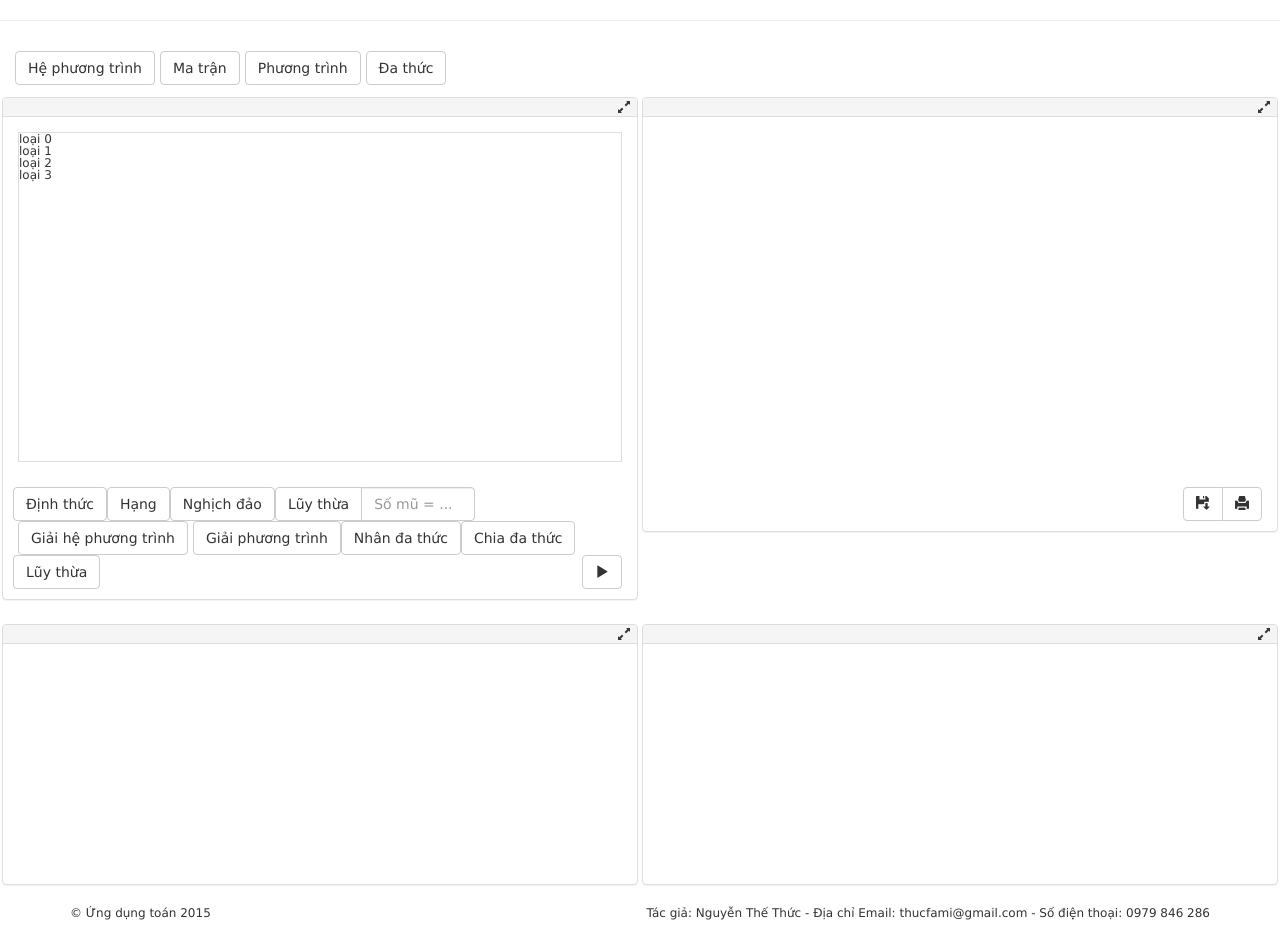
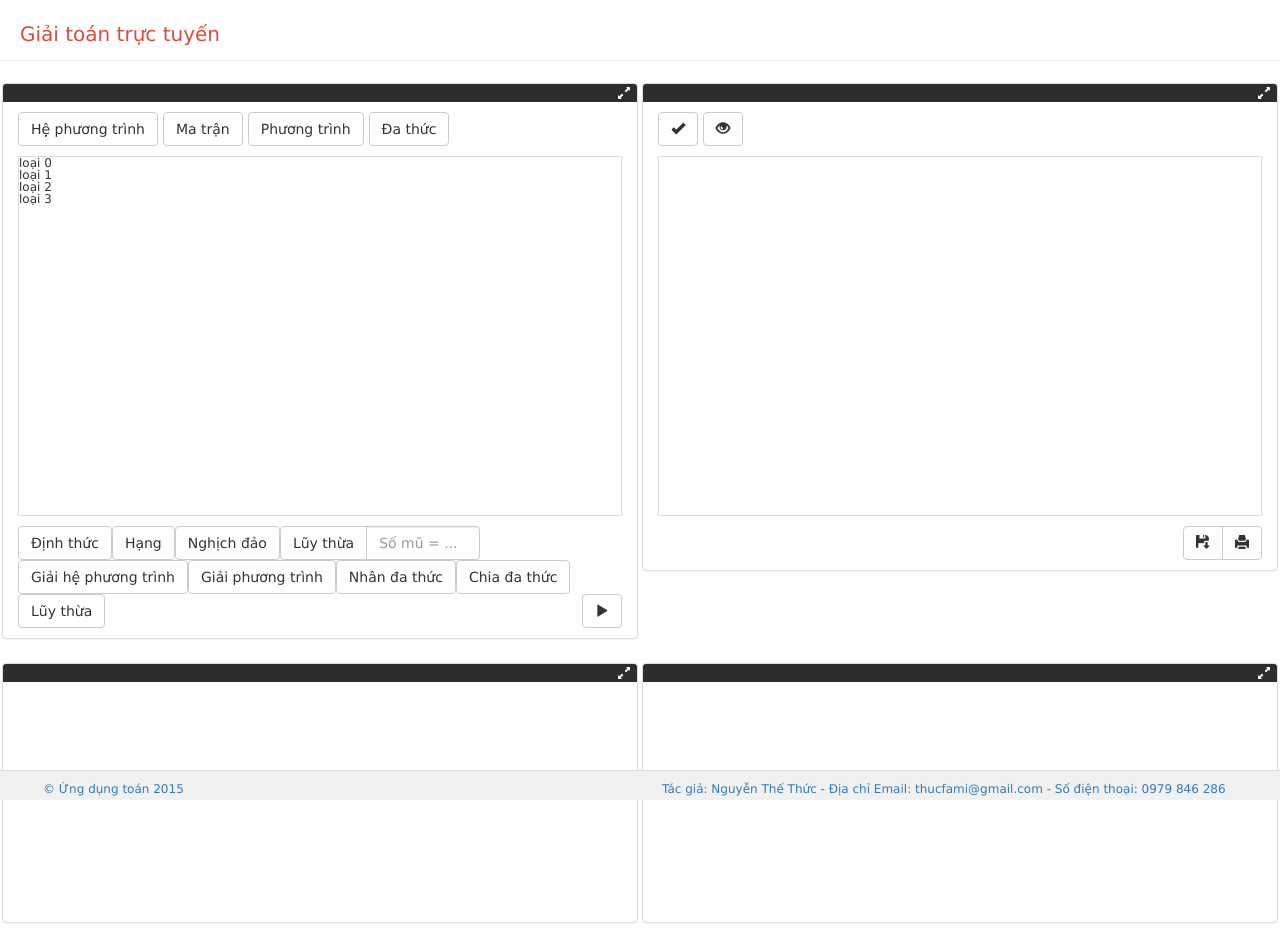
Before and after one commit to thuctoa/ungdungtoanpro, a Yii app: template views/site/design.php in a window 1280 px wide. Before the commit the page ends 920 px from the top, so only its background shows below. Run offline with PHP 8.4 and a stand-in for Yii, Linux system fonts and the light colour scheme; the template is opened without the code that fills it, so the values that code supplies are empty; some libraries are stand-ins or nearby versions.

Commit message:
Giao diện design

```diff
--- a/views/layouts/main.php
+++ b/views/layouts/main.php
@@ -29,7 +29,7 @@ AppAsset::register($this);
     <div class="wrap">
          <?php
            NavBar::begin([
-                'brandLabel' => Html::img('/img/logo-nav.png'),//Yii::t('app','Ứng dụng toán'),
+                'brandLabel' => Html::img('/img/logo-nav.png'),
                 'brandUrl' => Yii::$app->homeUrl,
                 'options' => [
                     'class' => 'breadcrumb ',
@@ -58,18 +58,19 @@ AppAsset::register($this);
             ]);
             NavBar::end();
         ?>
-<!--        <div  id="language-selector" class="pull-right" style="position: relative; top: 0px;">
-            <?php //echo \app\components\widgets\LanguageSelector::widget(); ?>
-        </div>-->
         <?= $content ?>
     </div>
 
     <footer class="footer">
+        <div  id="language-selector" class="pull-right" style="position: relative; margin-top: -10px;">
+            <?php echo \app\components\widgets\LanguageSelector::widget(); ?>
+        </div>
         <div class="container">
-            <p class="pull-left">&copy; Ứng dụng toán <?= date('Y') ?></p>
-            <p class="pull-right"><?=Yii::t('app','Tác giả')?>: Nguyễn Thế Thức -
+
+            <a href="/" class="pull-left text-primary ">&copy; Ứng dụng toán <?= date('Y') ?></a>
+            <a href="/site/contact.html" class="pull-right text-primary"><?=Yii::t('app','Tác giả')?>: Nguyễn Thế Thức -
                 <?=Yii::t('app','Địa chỉ Email')?>: thucfami@gmail.com -
-                <?=Yii::t('app','Số điện thoại')?>: 0979 846 286</p>
+                <?=Yii::t('app','Số điện thoại')?>: 0979 846 286&nbsp;&nbsp;&nbsp;</a>
         </div>
     </footer>
 
--- a/views/site/design.php
+++ b/views/site/design.php
@@ -1,5 +1,14 @@
 <div class="toan-bo-trang">
+    <p class="giaitoantructuyen"><?=Yii::t('app','Giải toán trực tuyến')?></p>
     <hr>
+    <div class="row dau-vao-dau-ra">
+        <div class="col-lg-6 dinh-khung ">
+            <div class="panel panel-default " style="//background: rgba(0,0,0, 0.2);">
+                <div class="panel-heading" id="panel-heading" >
+                    <ul class="list-inline panel-actions" >
+                        <li> <a href="#" id="dau-vao-fullscreen" role="button" ><i class="glyphicon glyphicon-resize-full"></i></a></li>
+                    </ul>
+                </div>
                 <div class="btn-toolbar" role="toolbar" aria-label="...">
 
                     <button type="button" class="btn btn-default" onclick="chonloaigiai('1')">
@@ -15,16 +24,6 @@
                         <?=Yii::t('app','Đa thức')?>
                     </button>
                 </div>
-    <div class="row dau-vao-dau-ra">
-        <div class="col-lg-6 dinh-khung ">
-            <div class="panel panel-default " title="Đề bài"  >
-
-                <div class="panel-heading" >
-                    <ul class="list-inline panel-actions" >
-                        <li> <a href="#" id="dau-vao-fullscreen" role="button" ><i class="glyphicon glyphicon-resize-full"></i></a></li>
-                    </ul>
-                </div>
-
                 <div class="panel-body" id="dau-vao" >
                     <div id="noi-dung-dau-vao">
                         <div class="chon-loai-0">
@@ -42,7 +41,7 @@
 
                     </div>
                 </div>
-                <div class="btn-toolbar" role="toolbar" aria-label="...">
+                <div class="btn-toolbar nut-ma-tran" role="toolbar" aria-label="...">
                     <div class="chon-loai-0">
                         <div class="btn-group" role="group" aria-label="...">
                             <button type="button" class="btn btn-default">
@@ -68,12 +67,12 @@
                             <input type="text" class="form-control" placeholder="<?=Yii::t('app','Số mũ')?> = ...">
                         </div><!-- /input-group -->
                     </div>
-                    <div class="btn-group  chon-loai-1" role="group" aria-label="...">
+                    <div class="btn-group  chon-loai-1 nut-ma-tran" role="group" aria-label="...">
                         <button type="button" class="btn btn-default ">
                             <?=Yii::t('app','Giải hệ phương trình')?>
                         </button>
                     </div>
-                    <div class="btn-group chon-loai-2" role="group" aria-label="...">
+                    <div class="btn-group chon-loai-2 nut-ma-tran" role="group" aria-label="...">
                         <button type="button" class="btn btn-default ">
                             <?=Yii::t('app','Giải phương trình')?>
                         </button>
@@ -104,13 +103,23 @@
             </div>
         </div>
         <div class="col-lg-6 dinh-khung ">
-            <div class="panel panel-default ">
-                <div class="panel-heading">
+            <div class="panel panel-default " style="//background: rgba(0,0,0, 0.2);">
+                <div class="panel-heading " id="panel-heading" >
                     <ul class="list-inline panel-actions">
                         <li><a href="#" id="dau-ra-fullscreen" role="button" ><i class="glyphicon glyphicon-resize-full"></i></a></li>
                     </ul>
                 </div>
+                <div class="btn-toolbar" role="toolbar" aria-label="...">
+                    <button type="button" class="btn btn-default " title="<?=Yii::t('app','Xem đáp án')?>">
+                        <span class="glyphicon glyphicon-ok" >  </span>
+                    </button>
+                    <button type="button" class="btn btn-default " title="<?=Yii::t('app','Xem lời giải')?> ">
+                        <span class="glyphicon glyphicon-eye-open" > </span>
+                    </button>
+                </div>
                 <div class="panel-body" id="dau-ra">
+                    <div id="noi-dung-dau-ra">
+                    </div>
                 </div>
                 <div class="btn-toolbar " role="toolbar" aria-label="...">
                     <div class="btn-group pull-right" role="group" aria-label="...">
@@ -133,8 +142,8 @@
     <div class="row ly-thuyet-thuat-toan">
 
         <div class="col-lg-6 dinh-khung ">
-            <div class="panel panel-default ">
-                <div class="panel-heading">
+            <div class="panel panel-default " style="//background: rgba(0,0,0, 0.2);">
+                <div class="panel-heading" id="panel-heading" >
                     <ul class="list-inline panel-actions">
                         <li><a href="#" id="thuat-toan-fullscreen" role="button" ><i class="glyphicon glyphicon-resize-full"></i></a></li>
                     </ul>
@@ -145,8 +154,8 @@
             </div>
         </div>
         <div class="col-lg-6 dinh-khung ">
-            <div class="panel panel-default ">
-                <div class="panel-heading">
+            <div class="panel panel-default " style="//background: rgba(0,0,0, 0.2);">
+                <div class="panel-heading" id="panel-heading" >
                     <ul class="list-inline panel-actions">
                         <li><a href="#" id="ly-thuyet-fullscreen" role="button" ><i class="glyphicon glyphicon-resize-full"></i></a></li>
                     </ul>
--- a/web/css/fullscreen.css
+++ b/web/css/fullscreen.css
@@ -3,7 +3,7 @@
   text-align: right;
 }
 .panel-actions a {
-  color:#333;
+  color: white;
 }
 .panel-fullscreen {
     display: block;
@@ -17,3 +17,6 @@
     bottom: 0;
     overflow: auto;
 }
+#panel-heading{
+    background-color: #2d2d2d;
+}
--- a/web/css/khungchinh.css
+++ b/web/css/khungchinh.css
@@ -1,14 +1,14 @@
 .toan-bo-trang{
-    //background: url(../img/background.png);
-    height: 100vh;
+    //background: url(../img/background.jpg);
+    height: 100%;
 }
+.panel-body{
 
-.panel-body{
     height: 45vh;
     overflow: auto;
 }
 #ly-thuyet{
-   // background: url(../img/background.png);
+
     height: 30vh;
     overflow: auto;
 }
@@ -19,24 +19,71 @@
 }
 .panel-heading {
     padding: 2px;
+    border-bottom: 0px;
 }
 .dinh-khung{
     padding: 2px;
 }
 .breadcrumb{
-    height: 80px;
+    height: 70px;
 }
 .navbar-brand{
-    padding: 20px;
+    padding: 0px;
 }
 .navbar-brand>img{
-
-    margin-left: -65px;
+    margin-top: 5px;
+    margin-left: 0px;
 }
 #noi-dung-dau-vao{
+    //background: white;
+    border: 1px solid #ddd;
+    height: 100%;
+}
+#noi-dung-dau-ra{
+    //background: white;
     border: 1px solid #ddd;
     height: 100%;
 }
 .btn-toolbar{
-    padding: 10px 15px;
+    padding: 10px 15px 10px 15px;
 }
+.giaitoantructuyen{
+    color: #dd4b39;
+    height: 29px;
+    font-size: 20px;
+    font-weight: normal;
+    line-height: 29px;
+    white-space: nowrap;
+    text-decoration: none;
+    padding: 20px;
+}
+.footer{
+    position:fixed;
+    padding: 0 28px;
+    background-color:#f1f1f1;
+    bottom:0px;
+    left:0px;
+    right:0px;
+    border-top:1px solid #ddd ;
+    padding-top: 12px;
+    padding-bottom:  5px;
+}
+.container{
+    width: 100%;
+}
+.ly-thuyet-thuat-toan{
+    margin-bottom: 50px;
+}
+#dau-vao{
+    padding: 0px 15px;
+}
+#dau-ra{
+    padding: 0px 15px;
+    //border: 1px solid #ddd;
+}
+.nut-ma-tran{
+    margin-left: 0px;
+}
+.btn-toolbar > .btn-group{
+    margin-left: 0px;
+}
```
Also changed, not shown: messages/en/app.php (+5 -2 lines), web/img/background.jpg (added), web/img/background_sky.jpg (added). Lines whose indentation alone changed are shown as unchanged.
